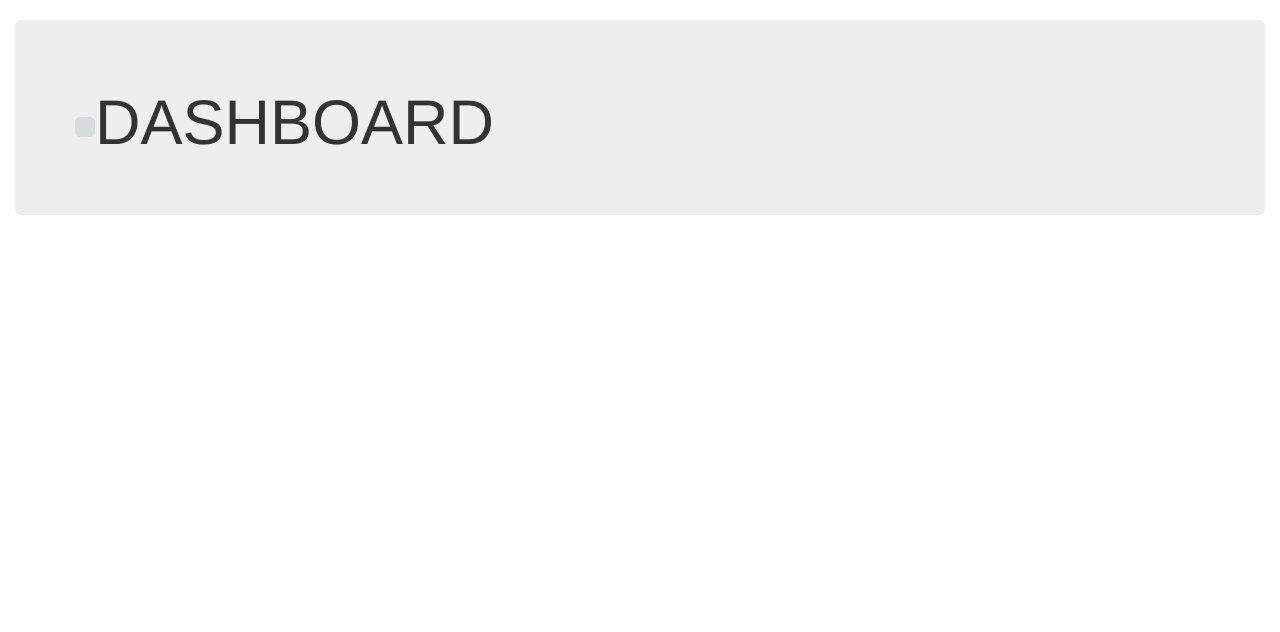
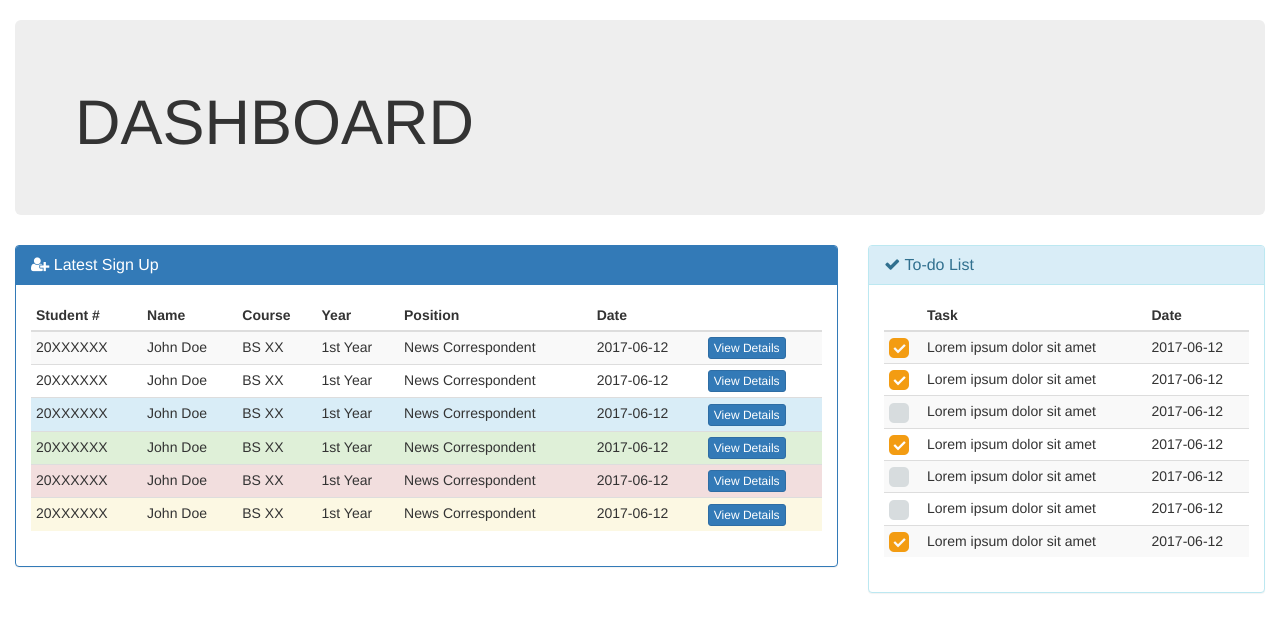
Before and after one commit to nikofernandez/ciICON, a CodeIgniter app: page /ciICON/admin/dashboard in a window 1280 px wide. Shown: the part 52-684 px from the top of the page. Run offline with CodeIgniter, Linux system fonts and the light colour scheme; some libraries are stand-ins or nearby versions.

Commit message:
Added Latest Sign up and To-do List widgets

```diff
--- a/application/views/admin/dashboard.php
+++ b/application/views/admin/dashboard.php
@@ -1,7 +1,144 @@
 <div class="container-fluid">
   <section id="main-overview">
     <div class="jumbotron">
-      <h1><input type="checkbox" class="flat" name="" value="">DASHBOARD</h1>
+      <h1>DASHBOARD</h1>
     </div>
   </section>
+
+  <div class="row">
+    <div class="col-md-8">
+      <div class="panel panel-primary">
+        <div class="panel-heading">
+          <h3 class="panel-title"><span class="fa fa-user-plus"></span> Latest Sign Up</h3>
+        </div>
+        <div class="panel-body">
+          <table class="table table-striped table-hover table-condensed">
+            <thead>
+              <tr>
+                <th>Student #</th>
+                <th>Name</th>
+                <th>Course</th>
+                <th>Year</th>
+                <th>Position</th>
+                <th>Date</th>
+                <th></th>
+              </tr>
+            </thead>
+            <tbody>
+              <tr>
+                <td>20XXXXXX</td>
+                <td>John Doe</td>
+                <td>BS XX</td>
+                <td>1st Year</td>
+                <td>News Correspondent</td>
+                <td>2017-06-12</td>
+                <td><button type="button" class="btn btn-primary btn-xs" name="button">View Details</button></td>
+              </tr>
+              <tr>
+                <td>20XXXXXX</td>
+                <td>John Doe</td>
+                <td>BS XX</td>
+                <td>1st Year</td>
+                <td>News Correspondent</td>
+                <td>2017-06-12</td>
+                <td><button type="button" class="btn btn-primary btn-xs" name="button">View Details</button></td>
+              </tr>
+              <tr class="info">
+                <td>20XXXXXX</td>
+                <td>John Doe</td>
+                <td>BS XX</td>
+                <td>1st Year</td>
+                <td>News Correspondent</td>
+                <td>2017-06-12</td>
+                <td><button type="button" class="btn btn-primary btn-xs" name="button">View Details</button></td>
+              </tr>
+              <tr class="success">
+                <td>20XXXXXX</td>
+                <td>John Doe</td>
+                <td>BS XX</td>
+                <td>1st Year</td>
+                <td>News Correspondent</td>
+                <td>2017-06-12</td>
+                <td><button type="button" class="btn btn-primary btn-xs" name="button">View Details</button></td>
+              </tr>
+              <tr class="danger">
+                <td>20XXXXXX</td>
+                <td>John Doe</td>
+                <td>BS XX</td>
+                <td>1st Year</td>
+                <td>News Correspondent</td>
+                <td>2017-06-12</td>
+                <td><button type="button" class="btn btn-primary btn-xs" name="button">View Details</button></td>
+              </tr>
+              <tr class="warning">
+                <td>20XXXXXX</td>
+                <td>John Doe</td>
+                <td>BS XX</td>
+                <td>1st Year</td>
+                <td>News Correspondent</td>
+                <td>2017-06-12</td>
+                <td><button type="button" class="btn btn-primary btn-xs" name="button">View Details</button></td>
+              </tr>
+            </tbody>
+          </table>
+        </div>
+      </div>
+    </div>
+
+    <div class="col-md-4">
+      <div class="panel panel-info">
+        <div class="panel-heading">
+          <h3 class="panel-title"><span class="fa fa-check"></span> To-do List</h3>
+        </div>
+        <div class="panel-body">
+          <table class="table table-striped table-hover table-condensed">
+            <thead>
+              <tr>
+                <th></th>
+                <th>Task</th>
+                <th>Date</th>
+              </tr>
+            </thead>
+            <tbody>
+              <tr>
+                <td><input type="checkbox" class="checkbox" name="job" value="#" checked/></td>
+                <td>Lorem ipsum dolor sit amet</td>
+                <td>2017-06-12</td>
+              </tr>
+              <tr>
+                <td><input type="checkbox" class="checkbox" name="job" value="#" checked/></td>
+                <td>Lorem ipsum dolor sit amet</td>
+                <td>2017-06-12</td>
+              </tr>
+              <tr>
+                <td><input type="checkbox" class="checkbox" name="job" value="#" /></td>
+                <td>Lorem ipsum dolor sit amet</td>
+                <td>2017-06-12</td>
+              </tr>
+              <tr>
+                <td><input type="checkbox" class="checkbox" name="job" value="#" checked/></td>
+                <td>Lorem ipsum dolor sit amet</td>
+                <td>2017-06-12</td>
+              </tr>
+              <tr>
+                <td><input type="checkbox" class="checkbox" name="job" value="#" /></td>
+                <td>Lorem ipsum dolor sit amet</td>
+                <td>2017-06-12</td>
+              </tr>
+              <tr>
+                <td><input type="checkbox" class="checkbox" name="job" value="#" /></td>
+                <td>Lorem ipsum dolor sit amet</td>
+                <td>2017-06-12</td>
+              </tr>
+              <tr>
+                <td><input type="checkbox" class="checkbox" name="job" value="#" checked/></td>
+                <td>Lorem ipsum dolor sit amet</td>
+                <td>2017-06-12</td>
+              </tr>
+            </tbody>
+          </table>
+        </div>
+      </div>
+    </div>
+  </div>
 </div>
```
